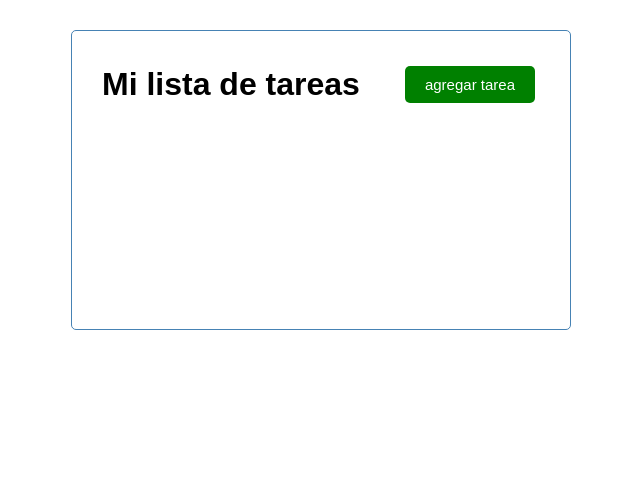
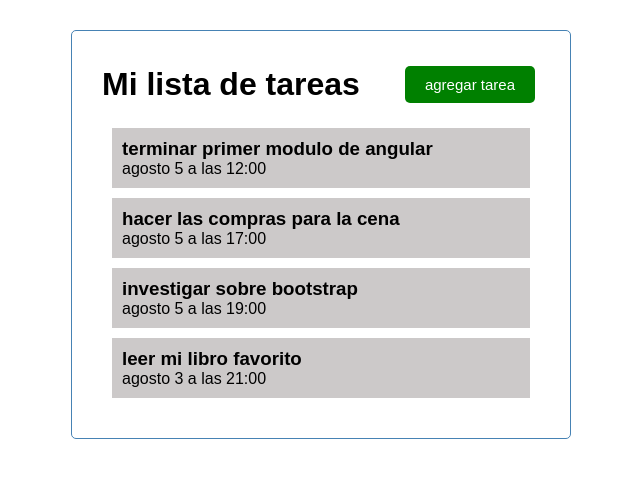
Before and after one commit to Gabriel-TorresGit/taskList, an Angular app: page / in a window 1280 px wide. Shown: the top 478 px of the page, without its empty margins (319-959 px from the left). Built offline with nearby package versions, Linux system fonts and the light colour scheme.

Commit message:
lista de tareas

```diff
--- a/src/app/app.component.html
+++ b/src/app/app.component.html
@@ -1,3 +1,4 @@
 <div class="container">
   <app-header></app-header>
+  <app-tasks></app-tasks>
 </div>
--- a/src/app/app.module.ts
+++ b/src/app/app.module.ts
@@ -4,12 +4,16 @@ import { BrowserModule } from '@angular/platform-browser';
 import { AppComponent } from './app.component';
 import { HeaderComponent } from './components/header/header.component';
 import { ButtonComponent } from './components/button/button.component';
+import { TasksComponent } from './components/tasks/tasks.component';
+import { TasksItemComponent } from './components/tasks-item/tasks-item.component';
 
 @NgModule({
   declarations: [
     AppComponent,
     HeaderComponent,
-    ButtonComponent
+    ButtonComponent,
+    TasksComponent,
+    TasksItemComponent
   ],
   imports: [
     BrowserModule
--- /dev/null
+++ b/src/app/components/tasks-item/tasks-item.component.css
@@ -0,0 +1,18 @@
+.task{
+    background-color: rgba(104, 95, 95, 0.335);
+    margin: 10px; /**separacion entre cada una de las tareas de la lista**/
+    padding: 10px; /**separacion entre el texto de la tarea y su borde**/
+    cursor: pointer;
+}
+
+.task.reminder{
+    border-left: 5px solid green;
+}
+
+.task h3{
+    display: flex;
+    align-items: center;
+    justify-content: space-between;
+
+
+}
--- /dev/null
+++ b/src/app/components/tasks-item/tasks-item.component.html
@@ -0,0 +1,7 @@
+<div class="task">  <!--ACA HACEMOS QUE MUESTRE LOS DATOS QUE RECIBE POR LA PANTALLA, RECORDEMOS QUE RECIBE TANTOS ITEMS [TASK] DESDE EL PADRE COMO TAREAS TENGA Y SE MUESTRAN DE ELLAS LOS CAMPOS TEXT Y DAY-->
+    <h3>{{task.text}}</h3>
+    <p>{{task.day}}</p>
+</div>
+
+<!--RESUMIENDO EL COMPONENTE TASK RECIBE LOS DATOS DESDE EL MOCK.TASKS (QUE EMULA AUNA BASE DE DATOS JSON)
+Y SE LOS PASA AL COMPONENTE TASK-ITEMM PARA QUE LOS MUESTRE-->
--- /dev/null
+++ b/src/app/components/tasks-item/tasks-item.component.ts
@@ -0,0 +1,20 @@
+/**ESTO TRABAJARA CON LA COMPONENTE TASKS, SERA EL HIJO Y SERA EL ENCARGADO DE MOSTRAR LOS DATOS EN PANTALLA */
+
+import { Component, OnInit,Input } from '@angular/core'; /**para que pueda recibir cosas del padre debemos importar el input */
+import { Task } from 'src/app/Task'; /**tambien debemos importar el Task para que pueda ser de tipo Task el item que traemos */
+import { TASKS } from 'src/app/mock.tasks'; /**TAMBIEN NECESITAMOS EL tasks PARA INICIALIZAR EL task del @ input con algo o nos dara error */
+@Component({
+  selector: 'app-tasks-item',
+  templateUrl: './tasks-item.component.html',
+  styleUrls: ['./tasks-item.component.css']
+})
+export class TasksItemComponent implements OnInit {
+
+  @Input() task:Task= TASKS[0];    /**asi hago que pueda recibir el item[task] del padre, esta taks sera del tipo Task (es para  lo de la interface),INICIALIZAMOS EL task con TASKS[0] porque si no nos da error de que task no esta declarada */
+
+  constructor() { }
+
+  ngOnInit(): void {
+  }
+
+}
--- /dev/null
+++ b/src/app/components/tasks/tasks.component.html
@@ -0,0 +1,7 @@
+<!--insetamos el componente hijo app-tasks-item,luego recorremos el vector tasks creado en tasks.ts (que es el vector TASKS) y con [task] = "task" le decimos que por cada recorrido cree un item llamado [task] por cada elemento del vector osea tendra tantos item como tareas tenga el vector, y a este [task] al estar dentro de la etiqueta del componente hijo se lo estamos enviando a el pero debemos ir al hijo y hacer que pueda recibirlo -->
+
+<app-tasks-item
+    *ngFor="let task of tasks"
+    [task] = "task"
+>
+</app-tasks-item>
--- /dev/null
+++ b/src/app/components/tasks/tasks.component.ts
@@ -0,0 +1,19 @@
+import { Component, OnInit } from '@angular/core';
+import { Task } from 'src/app/Task';  /**IMPORTAMOS LA INTERFACE  */
+import { TASKS } from 'src/app/mock.tasks'; /**IMPORTAMOS EL ARRAY TASKS */
+
+@Component({
+  selector: 'app-tasks',
+  templateUrl: './tasks.component.html',
+  styleUrls: ['./tasks.component.css']
+})
+export class TasksComponent implements OnInit {
+
+  tasks:Task[] = TASKS; /**creamos un array tasks que sera del tipo array Task(este Task es la interface que sirve para controlar los tipos de datos) y le decimos que sera igual al array TASKS que ya creamos en mosk.tasks.ts ) */
+
+  constructor() { }
+
+  ngOnInit(): void {
+  }
+
+}
```
Also changed, not shown: src/app/components/tasks/tasks.component.css (added), 2 other files (tests, documents, lock files or other folders).
